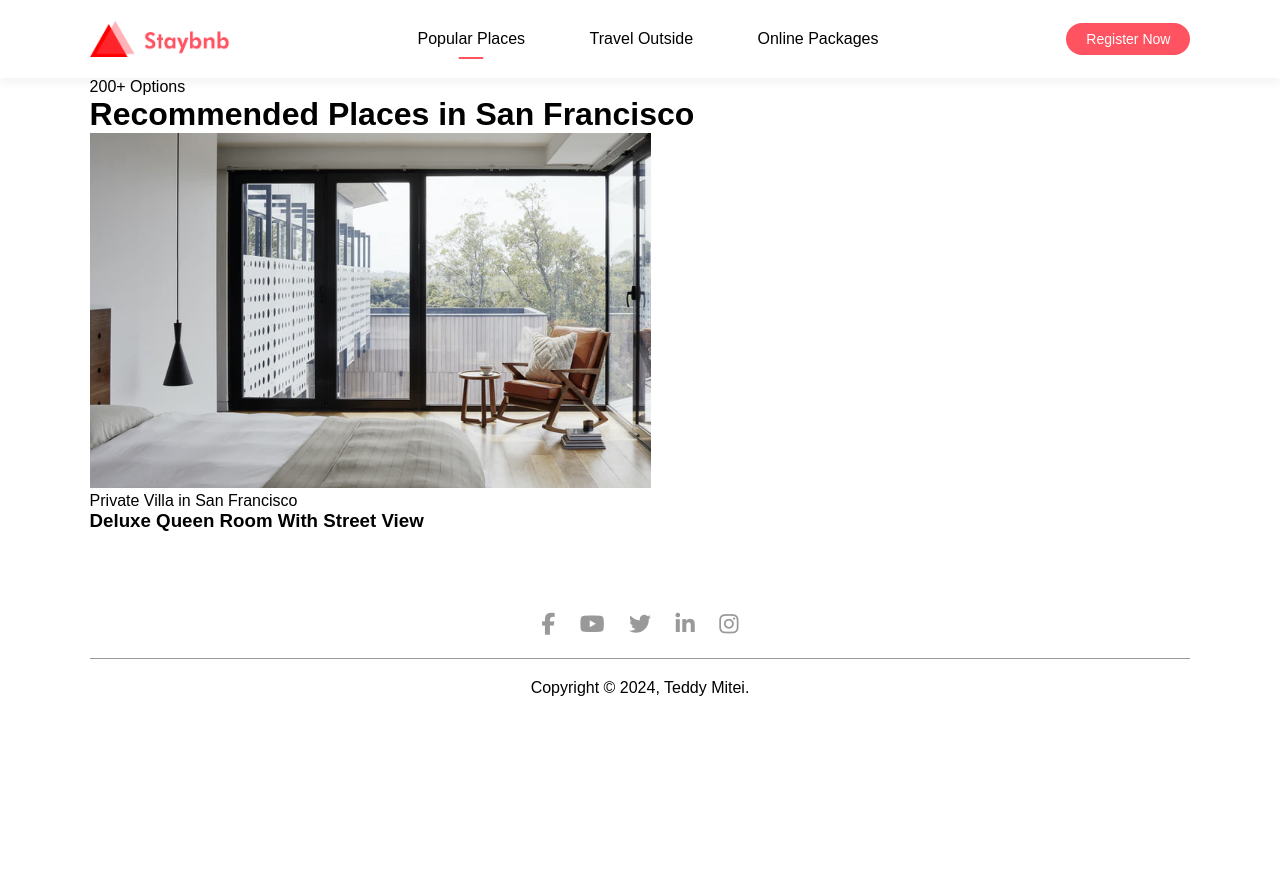
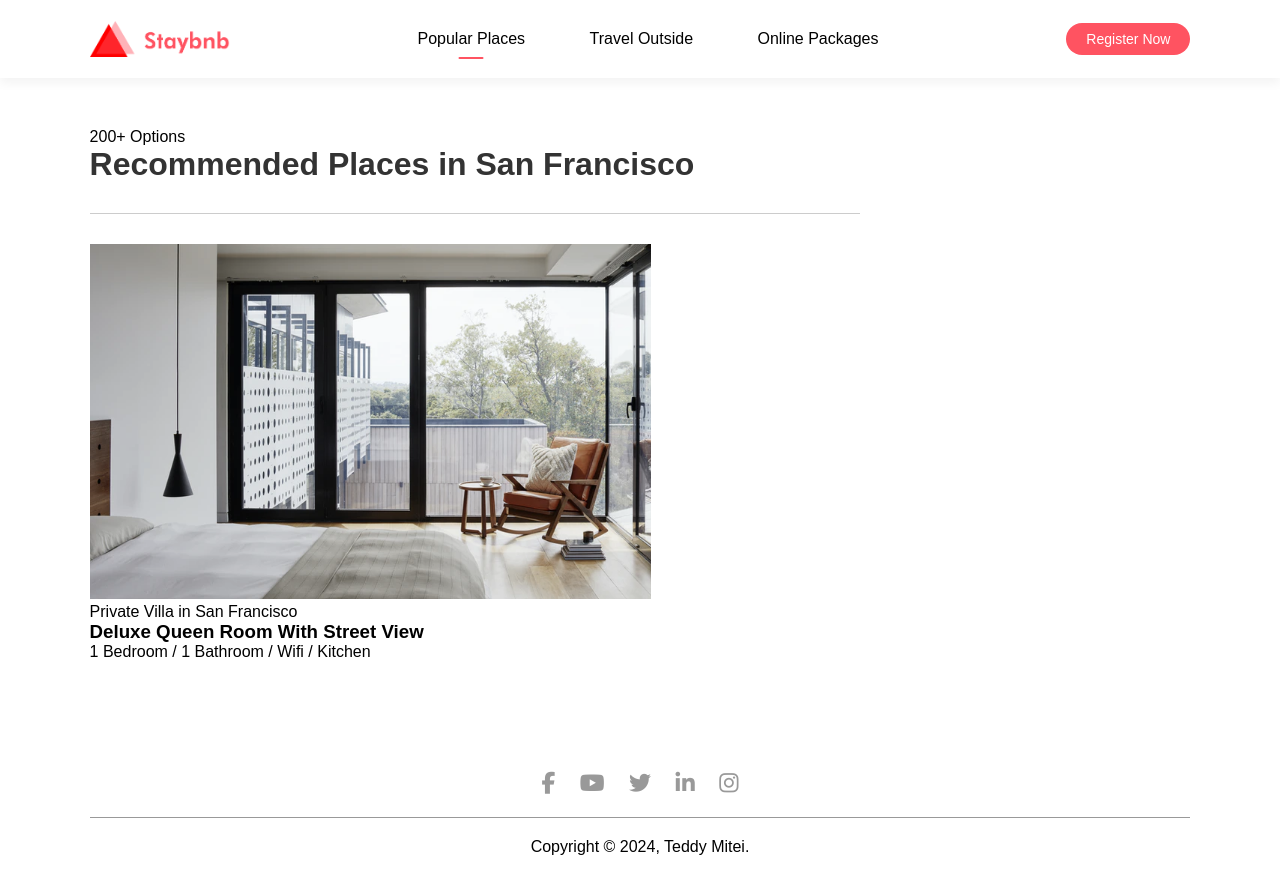
Before and after one commit to teddymitei/Staybnb, a plain HTML site: page listing.html in a window 1280 px wide. Before the commit the page ends 800 px from the top, so only its background shows below. Drawn offline with Linux system fonts and the light colour scheme.

Commit message:
listing page update

```diff
--- a/listing.html
+++ b/listing.html
@@ -31,6 +31,7 @@
                     <div class="house-info">
                         <p>Private Villa in San Francisco</p>
                         <h3>Deluxe Queen Room With Street View</h3>
+                        <p>1 Bedroom / 1 Bathroom / Wifi / Kitchen</p>
                     </div>
                 </div>
             </div>
--- a/style.css
+++ b/style.css
@@ -423,3 +423,32 @@ nav.navbar-white .fa-bars{
     background: #ff5361;
 
 }
+
+.list-container{
+    margin-top: 50px;
+    display: flex;
+    flex-wrap: wrap;
+    justify-content: space-between;
+}
+
+.left-col{
+    flex-basis: 70%;
+}
+
+.right-col{
+    flex-basis: 25%;
+}
+
+.left-col h1{
+    color: #333;
+    font-weight: 600;
+    margin-bottom: 30px;
+}
+
+.house{
+    display: flex;
+    justify-content: space-between;
+    flex-wrap: wrap;
+    padding: 30px 0;
+    border-top: 1px solid #ccc;
+}
```
